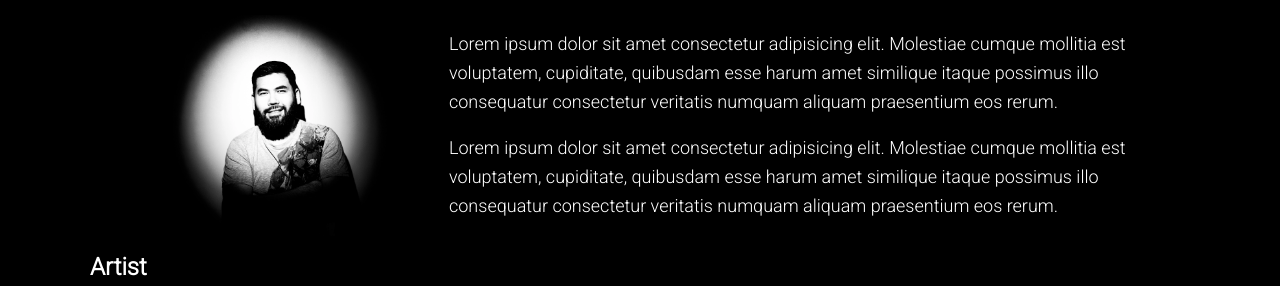
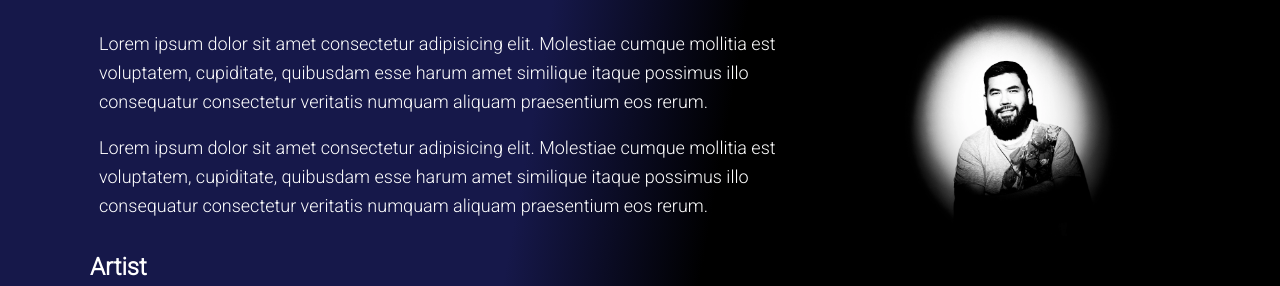
Before and after one commit to AlphaOmarDiallo/Minh-barber, a plain HTML site: page index.html in a window 1280 px wide. Shown: the part 1714-2000 px from the top of the page. Drawn offline with nearby package versions, Linux system fonts and the light colour scheme.

Commit message:
modification code couleur - bug h1 à corriger

```diff
--- a/index.html
+++ b/index.html
@@ -82,12 +82,12 @@
                     <h3>Barber</h3>
                     <div class="home-work__div">
                         <div class="home-work__des-photo">
-                            <div class="barber_photo">
-                                <img src="img/IMG_9045.webp" alt="Minh cutting hair" class="lazy">
-                            </div>
                             <div class="barber_des">
                                 <p>Lorem ipsum dolor sit amet consectetur adipisicing elit. Molestiae cumque mollitia est voluptatem, cupiditate, quibusdam esse harum amet similique itaque possimus illo consequatur consectetur veritatis numquam aliquam praesentium eos rerum.</p>
                             <p>Lorem ipsum dolor sit amet consectetur adipisicing elit. Molestiae cumque mollitia est voluptatem, cupiditate, quibusdam esse harum amet similique itaque possimus illo consequatur consectetur veritatis numquam aliquam praesentium eos rerum.</p>
+                            </div>
+                            <div class="barber_photo">
+                                <img src="img/IMG_9045.webp" alt="Minh cutting hair" class="lazy">
                             </div>
                         </div>
                     </div>
--- a/style.css
+++ b/style.css
@@ -14,7 +14,7 @@
     --fw-reg:300;
     --fw-bold: 900;
 
-    --clr-dark: #000000;
+    --clr-dark: #16184a;
     --clr-light: #ffffff;
     --clr-accent: #0055A4;
     --clr-accent2: #EF4135;
@@ -317,7 +317,9 @@ strong{
   #home-work{
       display: flex;
       flex-flow: column wrap;
-      background-color: var(--clr-dark);
+      /*background-color: var(--clr-dark);*/
+      background: rgb(22,24,74);
+      background: linear-gradient(100deg, rgba(22,24,74,1) 41%, rgba(0,0,0,1) 55%);
       color: var(--clr-light);
   }
 
```
